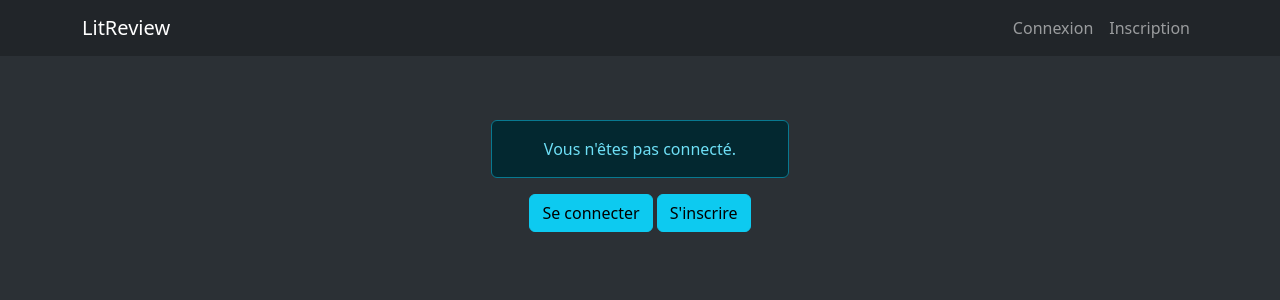
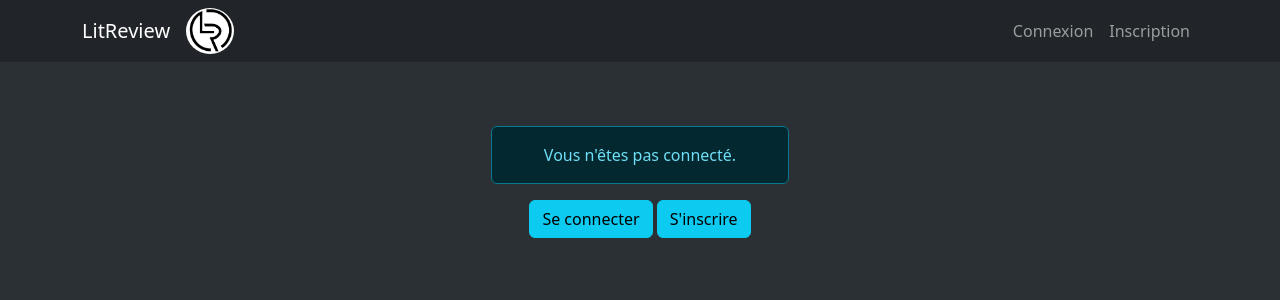
Before and after one commit to thehanatos/P9_LitReview, a Django app: page / in a window 1280 px wide. Shown: the top 300 px of the page. Run offline with Django 5.2, Linux system fonts and the light colour scheme.

Commit message:
add icon

```diff
--- a/litreview/templates/base.html
+++ b/litreview/templates/base.html
@@ -34,6 +34,7 @@
     <nav class="navbar sticky-top navbar-expand-lg navbar-dark bg-dark">
         <div class="container">
             <a class="navbar-brand" href="{% url 'home' %}">LitReview</a>
+            <img src="{% static 'images/icon.png' %}" class="img-fluid rounded-circle" style="max-width: 3rem" alt="image">
             <div class="collapse navbar-collapse">
                 <ul class="navbar-nav ms-auto">
                     {% if user.is_authenticated %}
```
Lines whose indentation alone changed are shown as unchanged.
